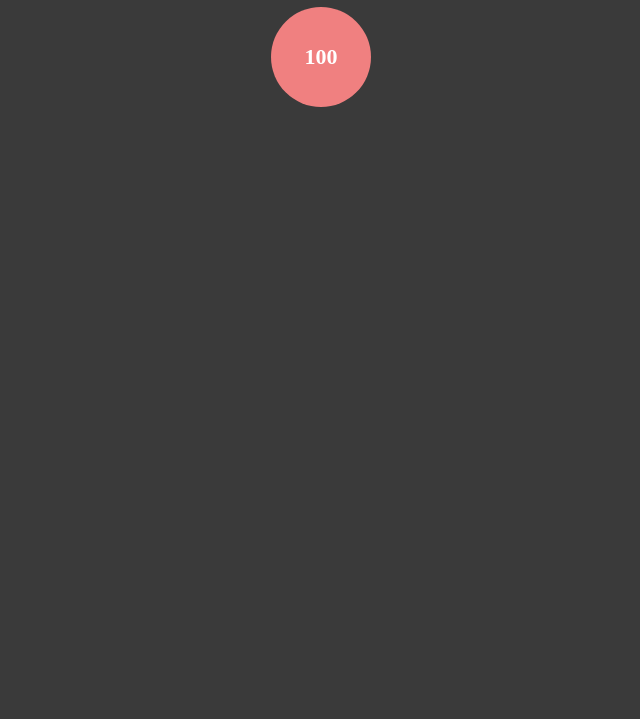
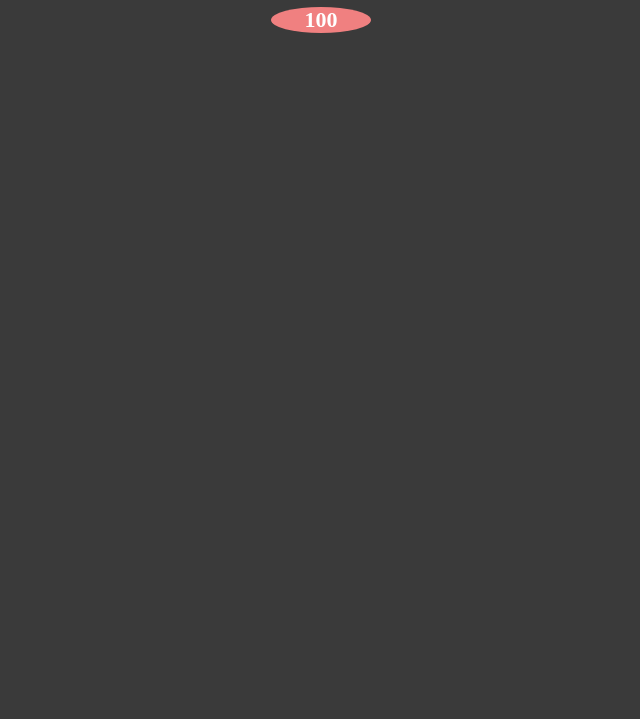
Before and after one commit to Spiivak/git-basics, a plain HTML site: page index.html in a window 1280 px wide. Shown: the part 81-800 px from the top of the page, without its empty margins (319-959 px from the left). Drawn offline with Linux system fonts and the light colour scheme.

Commit message:
Updated ball height to auto

```diff
--- a/css/style.css
+++ b/css/style.css
@@ -10,7 +10,7 @@ body {
 
 .ball {
   width: 100px;
-  height: 100px;
+  height: auto;
   border-radius: 50%;
   background-color: lightcoral;
 
```
